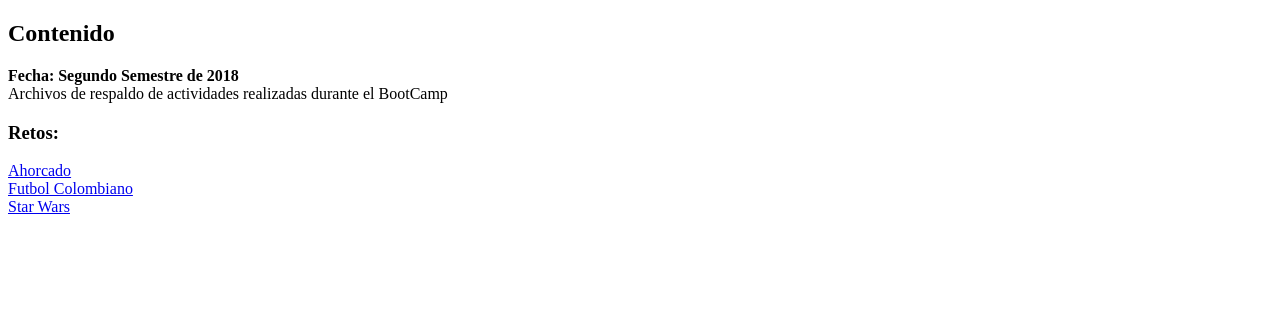
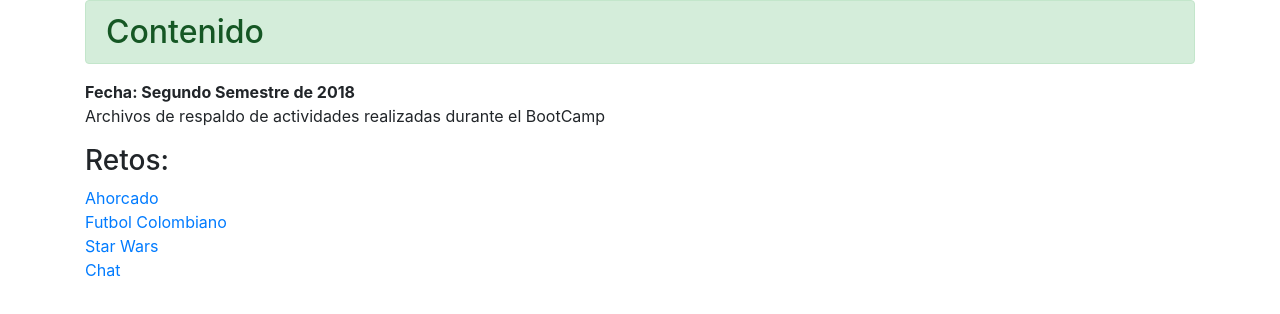
Before and after one commit to creaticjs/DanielCollazos, a plain HTML site: page index.html in a window 1280 px wide. Drawn offline with nearby package versions, Linux system fonts and the light colour scheme.

Commit message:
Update index.html

```diff
--- a/index.html
+++ b/index.html
@@ -4,11 +4,13 @@
     <meta charset="UTF-8">
     <meta name="viewport" content="width=device-width, initial-scale=1.0">
     <meta http-equiv="X-UA-Compatible" content="ie=edge">
+    <link rel="stylesheet" href="https://stackpath.bootstrapcdn.com/bootstrap/4.1.3/css/bootstrap.min.css" integrity="sha384-MCw98/SFnGE8fJT3GXwEOngsV7Zt27NXFoaoApmYm81iuXoPkFOJwJ8ERdknLPMO"
+        crossorigin="anonymous">
     <title>Carpeta</title>
 </head>
 <body>
-    <div>
-        <h2>Contenido</h2>
+    <div class="container">
+        <h2 class="alert alert-success">Contenido</h2>
         <p>
             <strong>Fecha: Segundo Semestre de 2018</strong>
             <br>
@@ -23,6 +25,9 @@
             <a href="./reto2">Futbol Colombiano</a>
             <br>
             <a href="./reto3">Star Wars</a>
+            <br>
+            <a href="./reto-chat">Chat</a>
+
         </p>
     </div>
 </body>
```
